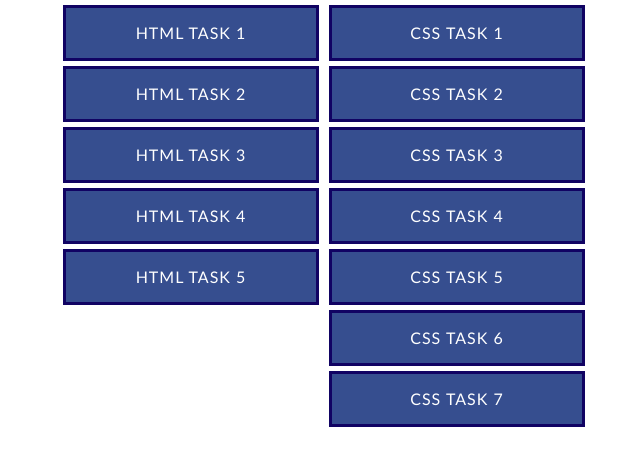
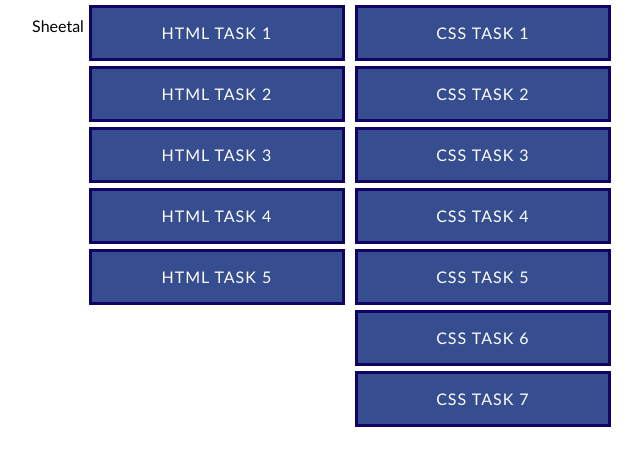
Before and after one commit to SheetalKizhakel/Sheetal_MERN_tasks, a plain HTML site: page index.html in a window 1280 px wide. Shown: the whole page, without its empty margins (316-958 px from the left). Drawn offline with Linux system fonts and the light colour scheme.

Commit message:
Update index.html

```diff
--- a/index.html
+++ b/index.html
@@ -45,6 +45,7 @@
     </style>
 </head>
 <body>
+    <p>Sheetal</p>
     <div class="column">
         <a href="task1.html">HTML TASK 1</a>
         <a href="task2.html">HTML TASK 2</a>
```
